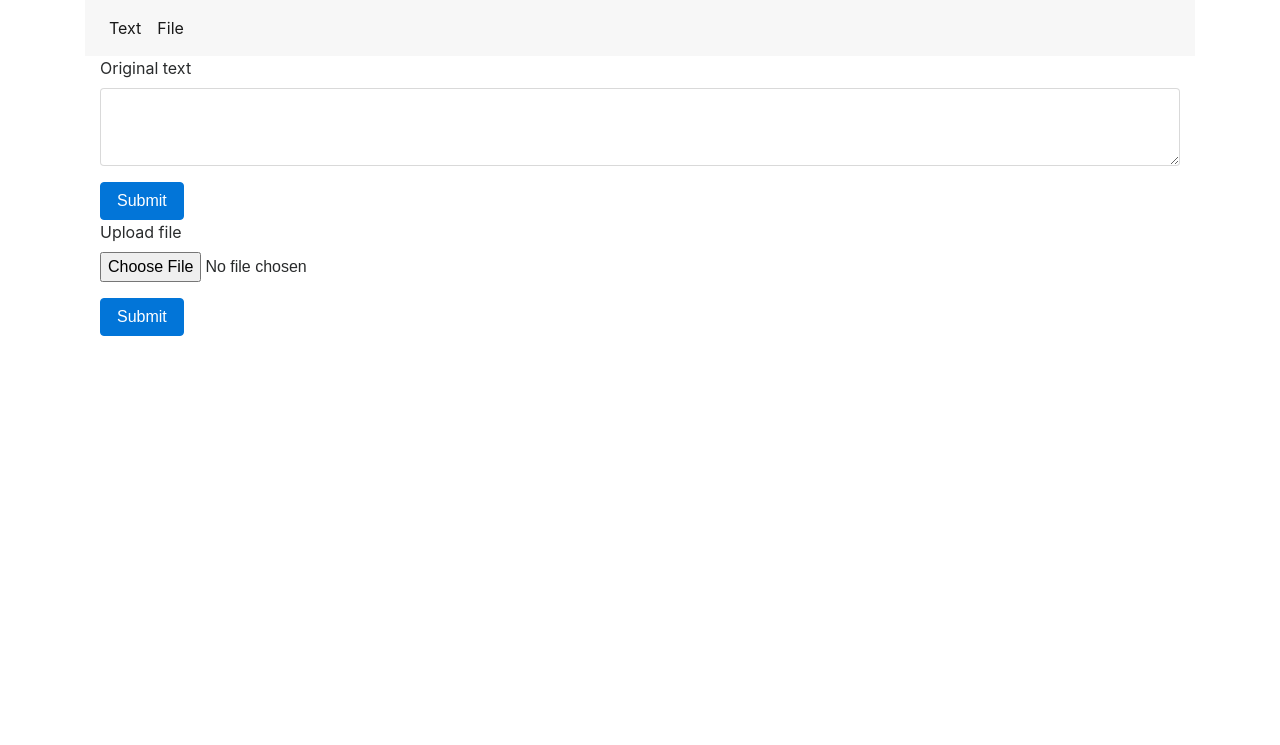
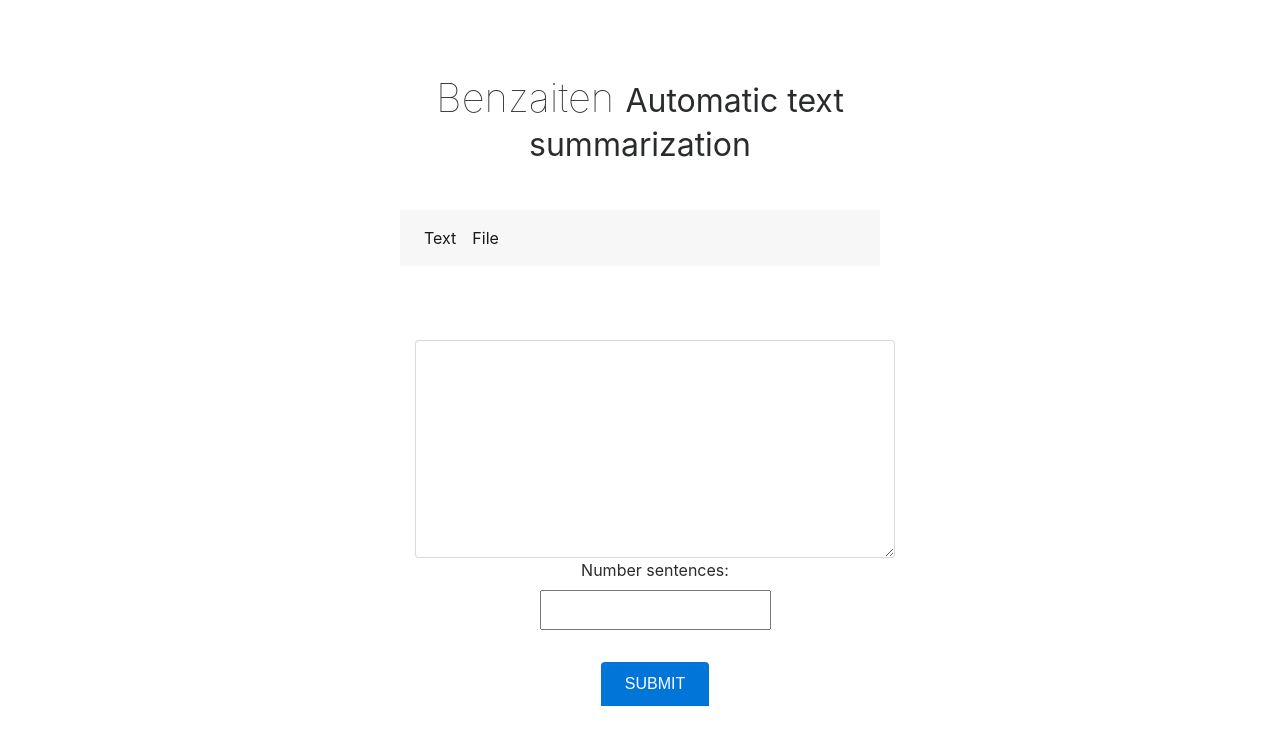
Before and after one commit to tantosh/benzaiten, a Django app: page / in a window 1280 px wide. Shown: the top 745 px of the page. Run offline with Django 3.2, Linux system fonts and the light colour scheme; some libraries are stand-ins or nearby versions.

Commit message:
summarization form ui

```diff
--- a/benzaitenweb/forms.py
+++ b/benzaitenweb/forms.py
@@ -1,4 +1,5 @@
 from django import forms
 
 class SummaryForm(forms.Form):
-    original_text = forms.CharField(label='Text')
+    original_text = forms.CharField(label='', widget=forms.Textarea(attrs={'rows':'10', 'class': 'form-control'}))
+    number_sentences = forms.IntegerField(min_value=1)
--- /dev/null
+++ b/benzaitenweb/static/benzaiten_style.css
@@ -0,0 +1,191 @@
+@import "compass/css3";
+
+// Font imports
+
+@import url(http://fonts.googleapis.com/css?family=Lato:300,400,700);
+
+// Color vars
+
+$white: #fff;
+$grey: #ccc;
+$dark_grey: #555;
+$blue: #4f6fad;
+$pink: #ee9cb4;
+
+// Mixins
+
+@mixin lato-book { font-family: 'Lato', sans-serif; font-weight: 300; }
+@mixin lato-reg { font-family: 'Lato', sans-serif; font-weight: 400; }
+@mixin lato-bold { font-family: 'Lato', sans-serif; font-weight: 700; }
+@mixin btn($color) {
+  background-color: $color;
+  border-bottom-color: darken($color, 15%);
+  &:hover {
+      background-color: lighten($color, 5%);
+    }
+}
+
+// Functions
+
+@function pxtoem($target, $context){
+  @return ($target/$context)+0em;
+}
+
+//
+
+body {
+  background-color: lighten($grey, 10%);
+  font-size: 100%;
+  @include lato-reg;
+}
+div, textarea, input {
+  @include box-sizing(border-box);
+}
+.container {
+  max-width: 510px;
+  min-width: 324px;
+  margin: 50px auto 0px;
+  background-color: $white;
+  border: 1px solid lighten($grey, 1%);
+  border-bottom: 3px solid $grey;
+}
+.row {
+  width: 100%;
+  margin: 0 0 1em 0;
+  padding: 0 2.5em;
+  &.header {
+    padding: 1.5em 2.5em;
+    border-bottom: 1px solid $grey;
+    background: url(http://niiiick.com/files/blur-city-1.jpg) left -80px;
+    color: $white;
+  }
+  &.body {
+    padding: .5em 2.5em 1em;
+  }
+}
+.pull-right {
+  float: right;
+}
+h1 {
+  @include lato-book;
+  display: inline-block;
+  font-weight: 100;
+  font-size: pxtoem(45, 16);
+  border-bottom: 1px solid hsla(100%, 100%, 100%, 0.3);
+  margin: 0 0 0.1em 0;
+  padding: 0 0 0.4em 0;
+}
+h3 {
+  @include lato-reg;
+  font-size: pxtoem(20, 16);
+  margin: 1em 0 0.4em 0;
+}
+.btn {
+  font-size: pxtoem(17, 16);
+  display: inline-block;
+  padding: 0.74em 1.5em;
+  margin: 1.5em 0 0;
+  color: $white;
+  border-width: 0 0 0 0;
+  border-bottom: 5px solid;
+  text-transform: uppercase;
+  @include btn(darken($grey, 10%));
+  @include lato-book;
+  &.btn-submit {
+    @include btn($blue);
+  }
+}
+
+form {
+  max-width: 100%;
+  display: block;
+  ul {
+    margin: 0;
+    padding: 0;
+    list-style: none;
+    li {
+      margin: 0 0 0.25em 0;
+      clear: both;
+      display: inline-block;
+      width: 100%;
+      &:last-child {
+          margin: 0;
+        }
+        p {
+          margin: 0;
+          padding: 0;
+          float: left;
+          &.right {
+            float: right;
+          }
+        }
+        .divider {
+          margin: 0.5em 0 0.5em 0;
+          border: 0;
+          height: 1px;
+          width: 100%;
+          display: block;
+          background-color: $blue;
+          background-image: linear-gradient(to right, $pink, $blue);
+        }
+        .req {
+          color: $pink;
+        }
+    }
+  }
+  label {
+    display: block;
+    margin: 0 0 0.5em 0;
+    color: $blue;
+    font-size: pxtoem(16, 16);
+  }
+  input {
+    margin: 0 0 0.5em 0;
+    border: 1px solid $grey;
+    padding: 6px 10px;
+    color: $dark_grey;
+    font-size: pxtoem(16, 16);
+  }
+  textarea {
+    border: 1px solid $grey;
+    padding: 6px 10px;
+    width: 100%;
+    color: $dark_grey;
+  }
+  small {
+    color: $blue;
+    margin: 0 0 0 0.5em;
+  }
+}
+
+// Media Queries
+
+@media only screen and (max-width:480px) {
+  .pull-right {
+    float: none;
+  }
+  input {
+    width: 100%;
+  }
+  label {
+    width: 100%;
+    display: inline-block;
+    float: left;
+    clear: both;
+  }
+  li, p {
+   width: 100%;
+  }
+  input.btn {
+   margin: 1.5em 0 0.5em;
+  }
+  h1 {
+   font-size: pxtoem(36, 16);
+  }
+  h3 {
+    font-size: pxtoem(18, 16)
+  }
+  li small {
+   display: none;
+  }
+}
--- a/benzaitenweb/templates/index.html
+++ b/benzaitenweb/templates/index.html
@@ -3,7 +3,6 @@
 <head>
     <meta charset="utf-8">
     <meta name="viewport" content="width=device-width, initial-scale=1, shrink-to-fit=no">
-
     <title>Benzaiten</title>
 
     <meta name="description" content="An Automatic Text Summarization tool" />
@@ -12,6 +11,7 @@
 
     <!-- Bootstrap CSS -->
     <link rel="stylesheet" href="https://maxcdn.bootstrapcdn.com/bootstrap/4.0.0-alpha.6/css/bootstrap.min.css">
+    <link rel="stylesheet" type="text/css" href="benzaiten_style.css">
 </head>
 
 <body>
@@ -20,8 +20,13 @@
     <script src="https://cdnjs.cloudflare.com/ajax/libs/tether/1.4.0/js/tether.min.js"></script>
     <script src="https://maxcdn.bootstrapcdn.com/bootstrap/4.0.0-alpha.6/js/bootstrap.min.js"></script>
 
-        <div class="container">
+    <div class="container text-center">
 
+        <div class="page-header">
+            <h1></h1>
+            <h1>Benzaiten <small> Automatic text summarization</small></h1>
+            <h1></h1>
+        </div>
         <nav class="navbar navbar-toggleable-md navbar-light bg-faded">
             <div class="collapse navbar-collapse" id="navbarSupportedContent">
                 <ul class="navbar-nav mr-auto">
@@ -34,21 +39,54 @@
                 </ul>
             </div>
         </nav>
+        <div class="container text-center">
+            </br>
+            <!--<label>Set your text here:</label>-->
+            <form action="/" method="post" class="form-horizontal">
+                <div class="form-group">
+                    {% csrf_token %}
+                    {{ form }}
+                    </br>
+                    <input type="submit" value="Submit" class="btn btn-primary"/>
+                </div>
+            </form>
+            {% if summary %}
+            <blockquote>
+                <div id="textoutput" class="form-group">
+                    <label for="inputText">Summary text</label>
+                    <div class="form-control" id="inputText" rows="10">
+                        {{ summary }}
 
-            <div class="container">
+                    </div>
+                </div>
+            </blockquote>
+            {% endif %}
+
+        </div>
+        <!--<div class="container">
             <div id="textinput" class="form-group">
                 <label for="inputText">Original text</label>
-                    <textarea class="form-control" id="inputText" rows="3"></textarea>
+                <textarea class="form-control" id="inputText" rows="10"></textarea>
             </div>
             <button type="submit" class="btn btn-primary">Submit</button>
+        </div>-->
+
+        <!--<div class="container">
+            <div id="textoutput" class="form-group">
+                <label for="inputText">Summary text</label>
+                <div class="form-control" id="inputText" rows="10">
+
                 </div>
-            <div class="container">
+            </div>
+            <button type="submit" class="btn btn-primary">Submit</button>
+        </div>-->
+        <!--<div class="container">
             <div id="fileinput" class="form-group">
                 <label for="originalTextFile">Upload file</label>
                 <input type="file" class="form-control-file" id="originalTextFile" aria-describedby="fileHelp">
             </div>
             <button type="submit" class="btn btn-primary">Submit</button>
-            </div>
+        </div>-->
 
     </div>
 </body>
--- a/benzaitenweb/views.py
+++ b/benzaitenweb/views.py
@@ -1,12 +1,15 @@
 from django.shortcuts import render
 from benzaitenweb.forms import SummaryForm
+from benzaiten.summarization import TextRankSummarizer
 
 def index(request):
     if request.method == 'POST':
         form = SummaryForm(request.POST)
         if form.is_valid():
-            summary = 'this is a sample summary'
-            return render(request, 'index.html', {'summary': summary })
-    else:
-        form = SummaryForm()
-    return render(request, 'index.html', {'form': form })
+            original_text = form.cleaned_data['original_text']
+            number_sentences = form.cleaned_data['number_sentences']
+            summarizer = TextRankSummarizer(number_sentences)
+            summary = summarizer.summarize(original_text)
+            #summary = 'this is a sample summary'
+            return render(request, 'index.html', {'summary': summary, 'form': SummaryForm() })
+    return render(request, 'index.html', {'form': SummaryForm() })
```
Also changed, not shown: 1 other file. Lines whose indentation alone changed are shown as unchanged.
